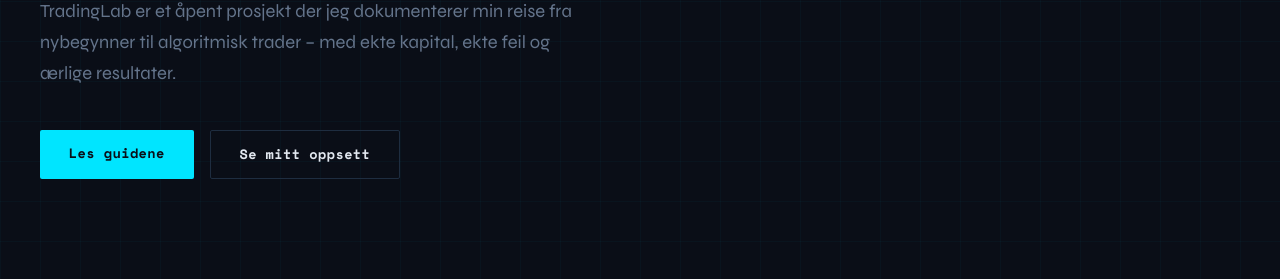
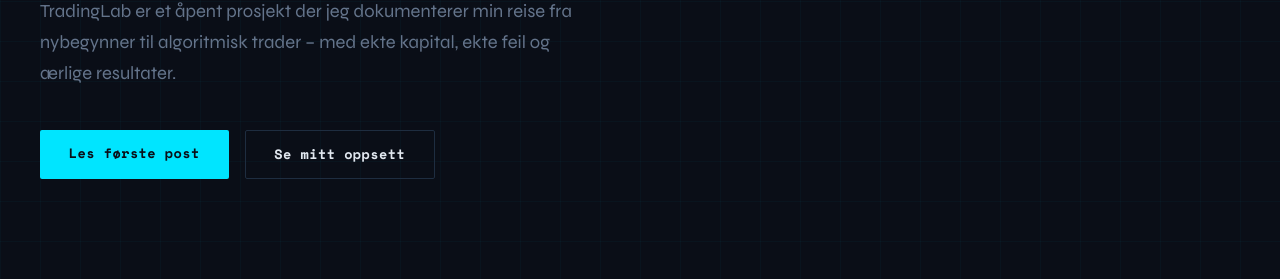
Before and after one commit to erorund/tradinglab, a plain HTML site: page index.html in a window 1280 px wide. Shown: the part 519-798 px from the top of the page. Drawn offline with nearby package versions, Linux system fonts and the light colour scheme.

Commit message:
Update index.html

```diff
--- a/index.html
+++ b/index.html
@@ -431,7 +431,7 @@
     TradingLab er et åpent prosjekt der jeg dokumenterer min reise fra nybegynner til algoritmisk trader – med ekte kapital, ekte feil og ærlige resultater.
   </p>
   <div class="cta-row">
-    <a href="#guider" class="btn btn-primary">Les guidene</a>
+    <a href="#blogg-post-1.html" class="btn btn-primary">Les første post</a>
     <a href="#oppsett" class="btn btn-secondary">Se mitt oppsett</a>
   </div>
 </div>
```
